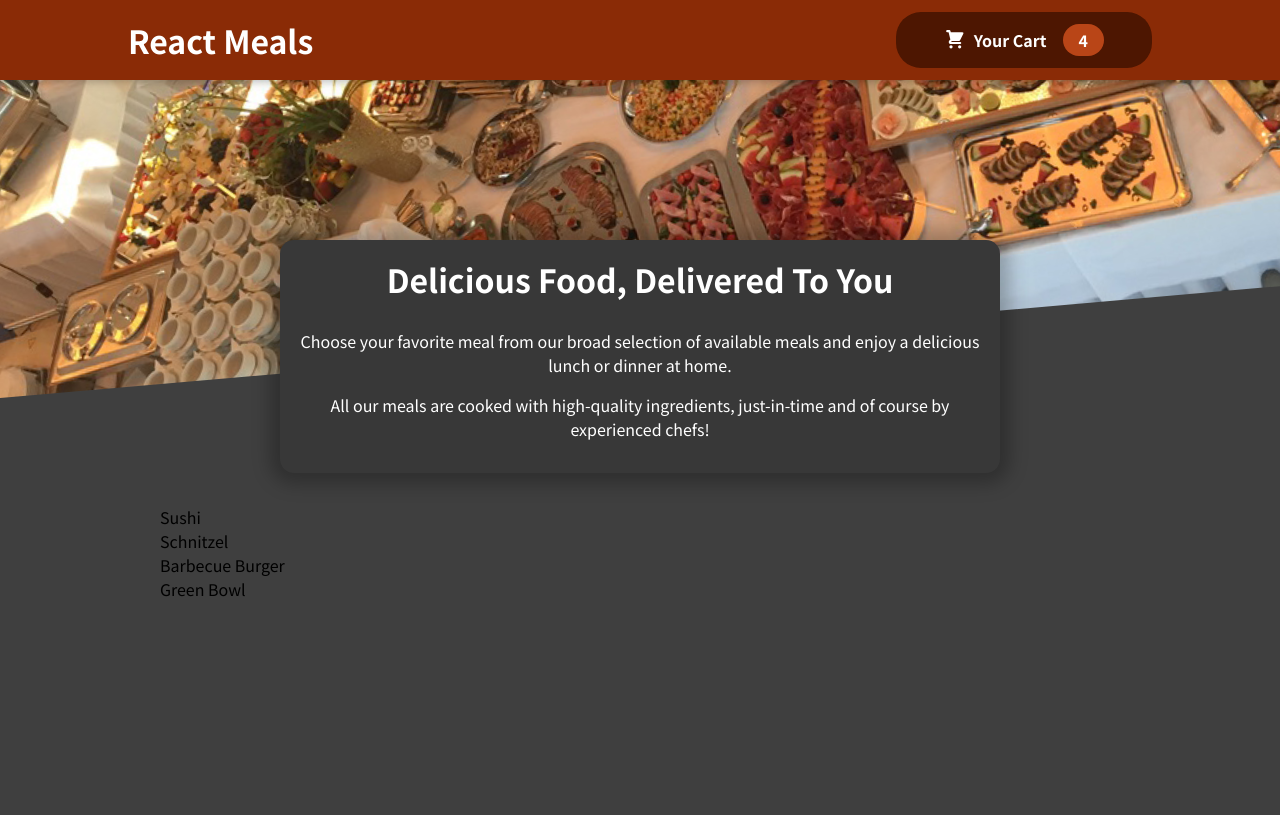
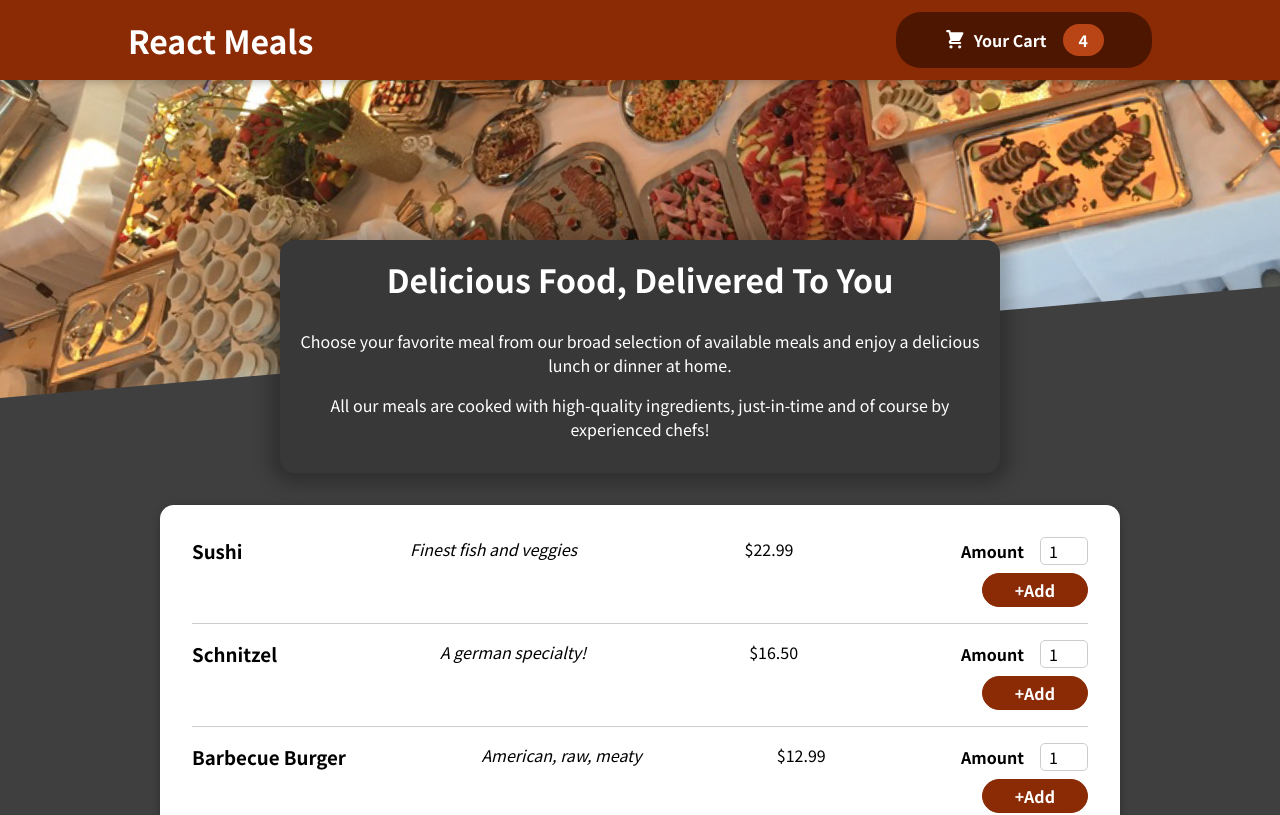
Before and after one commit to chaitak-gorai/food_order, a React (Create React App) app: page / in a window 1280 px wide. Shown: the top 815 px of the page. Built offline with nearby package versions, Linux system fonts and the light colour scheme.

Commit message:
Added Ui fo individual meal items

```diff
--- a/src/App.js
+++ b/src/App.js
@@ -6,7 +6,7 @@
     <Fragment>
       <Header />
       <main>
-        <Meals>Hello</Meals>
+        <Meals></Meals>
       </main>
     </Fragment>
   );
--- a/src/components/Meals/AvailableMeals.js
+++ b/src/components/Meals/AvailableMeals.js
@@ -1,5 +1,7 @@
 import { Fragment } from "react";
+import Card from "../UI/Card";
 import classes from "./AvailableMeals.module.css";
+import MealItem from "./MealItem/MealItem";
 const DUMMY_MEALS = [
   {
     id: "m1",
@@ -27,11 +29,21 @@
   },
 ];
 const AvailableMeals = () => {
-  const mealsList = DUMMY_MEALS.map((meal) => <li>{meal.name}</li>);
+  const mealsList = DUMMY_MEALS.map((meal) => (
+    <MealItem
+      id={meal.id}
+      key={meal.id}
+      name={meal.name}
+      description={meal.description}
+      price={meal.price}
+    ></MealItem>
+  ));
   return (
     <Fragment>
       <section section className={classes.meals}>
-        <ul>{mealsList}</ul>
+        <Card>
+          <ul>{mealsList}</ul>
+        </Card>
       </section>
     </Fragment>
   );
--- /dev/null
+++ b/src/components/Meals/MealItem/MealItem.js
@@ -0,0 +1,18 @@
+import classes from "./MealItem.module.css";
+import MealItemForm from "./MealItemForm";
+const MealItem = (props) => {
+  const price = `$${props.price.toFixed(2)}`;
+  return (
+    <li>
+      <div className={classes.meal}>
+        <h3>{props.name}</h3>
+        <div className={classes.description}>{props.description}</div>
+        <div>{price}</div>
+        <div>
+          <MealItemForm></MealItemForm>
+        </div>
+      </div>
+    </li>
+  );
+};
+export default MealItem;
--- /dev/null
+++ b/src/components/Meals/MealItem/MealItem.module.css
@@ -0,0 +1,22 @@
+.meal {
+  display: flex;
+  justify-content: space-between;
+  margin: 1rem;
+  padding-bottom: 1rem;
+  border-bottom: 1px solid #ccc;
+}
+
+.meal h3 {
+  margin: 0 0 0.25rem 0;
+}
+
+.description {
+  font-style: italic;
+}
+
+.price {
+  margin-top: 0.25rem;
+  font-weight: bold;
+  color: #ad5502;
+  font-size: 1.25rem;
+}
--- /dev/null
+++ b/src/components/Meals/MealItem/MealItemForm.js
@@ -0,0 +1,23 @@
+import Input from "../../UI/Input";
+import classes from "./MealItemForm.module.css";
+
+const MealItemForm = (props) => {
+  return (
+    <form className={classes.form}>
+      <Input
+        label="Amount"
+        input={{
+          id: "amount_" + props.id,
+          type: "number",
+          min: "1",
+          max: "5",
+          step: "1",
+          defaultValue: "1",
+        }}
+      />
+      <button>+Add</button>
+    </form>
+  );
+};
+
+export default MealItemForm;
--- /dev/null
+++ b/src/components/Meals/MealItem/MealItemForm.module.css
@@ -0,0 +1,20 @@
+.form {
+  text-align: right;
+}
+
+.form button {
+  font: inherit;
+  cursor: pointer;
+  background-color: #8a2b06;
+  border: 1px solid #8a2b06;
+  color: white;
+  padding: 0.25rem 2rem;
+  border-radius: 20px;
+  font-weight: bold;
+}
+
+.form button:hover,
+.form button:active {
+  background-color: #641e03;
+  border-color: #641e03;
+}
--- /dev/null
+++ b/src/components/UI/Card.js
@@ -0,0 +1,5 @@
+import classes from "./Card.module.css";
+const Card = (props) => {
+  return <div className={classes.card}>{props.children}</div>;
+};
+export default Card;
--- /dev/null
+++ b/src/components/UI/Card.module.css
@@ -0,0 +1,6 @@
+.card {
+  padding: 1rem;
+  box-shadow: 0 2px 8px rgba(0, 0, 0, 0.25);
+  border-radius: 14px;
+  background-color: white;
+}
--- /dev/null
+++ b/src/components/UI/Input.js
@@ -0,0 +1,11 @@
+import classes from "./Input.module.css";
+
+const Input = (props) => {
+  return (
+    <div className={classes.input}>
+      <label htmlFor={props.input.id}>{props.label}</label>
+      <input {...props.input} />
+    </div>
+  );
+};
+export default Input;
--- /dev/null
+++ b/src/components/UI/Input.module.css
@@ -0,0 +1,18 @@
+.input {
+  display: flex;
+  align-items: center;
+  margin-bottom: 0.5rem;
+}
+
+.input label {
+  font-weight: bold;
+  margin-right: 1rem;
+}
+
+.input input {
+  width: 3rem;
+  border-radius: 5px;
+  border: 1px solid #ccc;
+  font: inherit;
+  padding-left: 0.5rem;
+}
```
